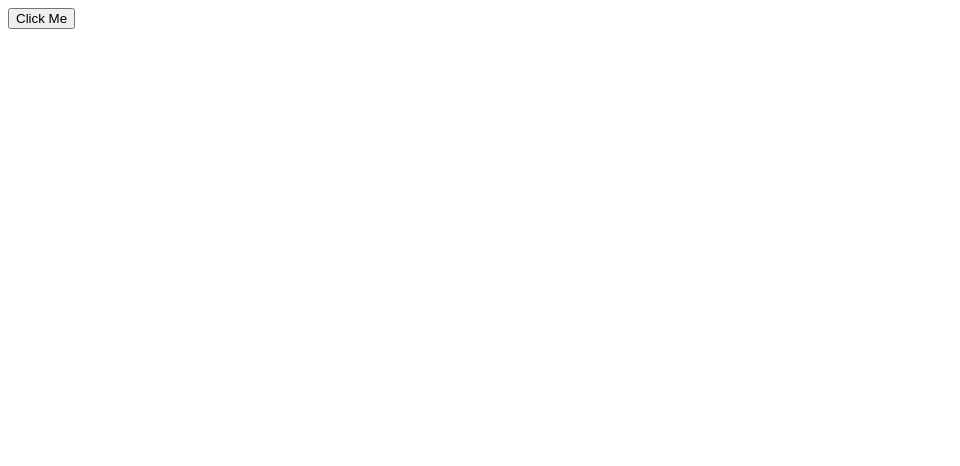
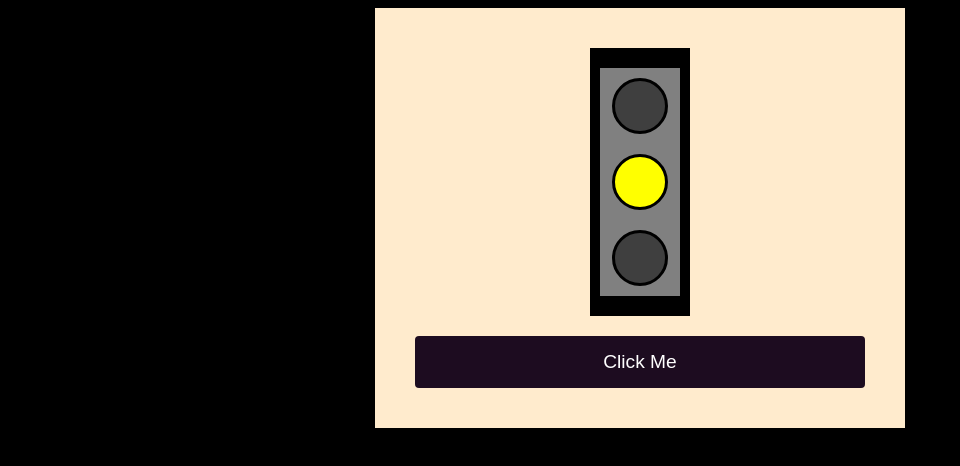
Before and after one commit to bootcampfullstack/bootcamp-devjr-modulo3-traffic-light, a plain HTML site: page index.html in a window 1280 px wide. Shown: the whole page, without its empty margins (0-960 px from the left). Drawn offline with Linux system fonts and the light colour scheme.

Commit message:
closes #2 - css externo

```diff
--- a/index.html
+++ b/index.html
@@ -5,11 +5,23 @@
     <meta http-equiv="X-UA-Compatible" content="IE=edge">
     <meta name="viewport" content="width=device-width, initial-scale=1.0">
     <title>Project Traffic Light</title>
+
+    <link rel="stylesheet" href="style.css" >
 </head>
 <body>
     <div class="container">
         <div class="traffic-light">
+            <div class="panel">
+                <div class="light light-off">
 
+                </div>
+                <div class="light yellow-light">
+
+                </div>
+                <div class="light light-off">
+
+                </div>
+            </div>
         </div>
 
         <button>Click Me</button>
--- /dev/null
+++ b/style.css
@@ -0,0 +1,72 @@
+body {
+    background-color: #000
+}
+
+button {
+    background-color: #1d0c20;
+    border: none;
+    color: #fff;
+    padding: 15px 32px;
+    text-decoration: none;
+    font-size: 1.2rem;
+    border-radius: 4px;
+    cursor: pointer;
+}
+
+.container {
+    background-color:#ffebcd;
+    padding: 40px;
+    width: 450px;
+    margin: auto;
+    display: flex;
+    flex-direction: column;
+}
+
+.traffic-light{
+    background-color: #000000;
+    width: 100px;
+    padding-top: 10px;
+    padding-bottom: 10px;
+    display: flex;
+    flex-direction: column;
+    margin: auto;
+    margin-bottom: 20px;
+}
+
+.panel{
+    background-color: #808080;
+    margin: 10px;
+    padding: 10px;
+    display: flex;
+    flex-direction: column;
+    row-gap: 20px;
+}
+
+.light{
+    width: 50px;
+    height: 50px;
+
+    margin: auto;
+
+    border-color: #000;
+    border-width: medium;
+    border-style: solid;
+    border-radius: 50%;
+}
+
+
+.red-light{
+    background-color: #ff0000;
+}
+
+.yellow-light{
+    background-color: #ffff00;
+}
+
+.green-light {
+    background-color: #00ff00;
+}
+
+.light-off{
+    background-color: #3f3f3f;
+}
```
